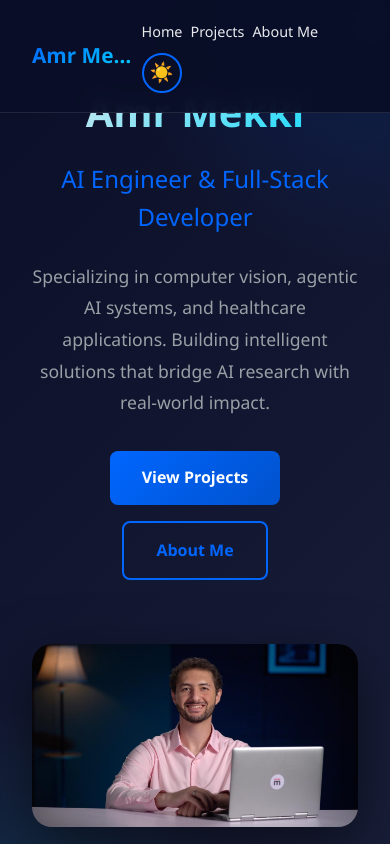
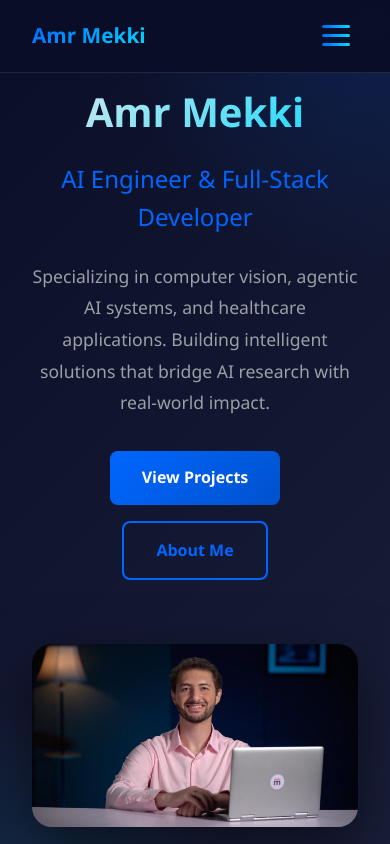
Before and after one commit to AmrMekki/portfolio, a plain HTML site: page index.html in a window 390 px wide. Shown: the top 844 px of the page. Drawn offline with Linux system fonts and the light colour scheme.

Commit message:
Fixed view for smaller screens

```diff
--- a/index.html
+++ b/index.html
@@ -19,6 +19,9 @@
           <button class="theme-toggle" onclick="toggleTheme()" title="Toggle theme">🌙</button>
         </li>
       </ul>
+      <button class="nav-toggle" aria-label="Toggle navigation">
+        <span class="hamburger"></span>
+      </button>
     </div>
   </nav>
 
--- a/script.js
+++ b/script.js
@@ -121,3 +121,15 @@ function showCopiedPopup() {
     setTimeout(() => { document.body.removeChild(popup); }, 300);
   }, 1500);
 }
+
+// Hamburger menu toggle
+document.querySelector('.nav-toggle').addEventListener('click', function() {
+  document.querySelector('nav ul').classList.toggle('active');
+});
+
+// Optional: close menu when a link is clicked (for better UX)
+document.querySelectorAll('nav ul li a').forEach(link => {
+  link.addEventListener('click', () => {
+    document.querySelector('nav ul').classList.remove('active');
+  });
+});
--- a/styles.css
+++ b/styles.css
@@ -124,6 +124,86 @@ nav a:hover::after {
     background: var(--primary);
     color: white;
     transform: rotate(180deg);
+}
+
+/* Hamburger styles */
+.nav-toggle {
+  display: none;
+  background: none;
+  border: none;
+  cursor: pointer;
+  margin-left: 1rem;
+  padding: 0.5rem;
+  z-index: 1001;
+}
+.hamburger {
+  display: block;
+  width: 28px;
+  height: 3px;
+  background: linear-gradient(90deg, var(--primary), var(--secondary));
+  position: relative;
+  border-radius: 2px;
+}
+.hamburger::before,
+.hamburger::after {
+  content: '';
+  display: block;
+  width: 28px;
+  height: 3px;
+  background: linear-gradient(90deg, var(--primary), var(--secondary));
+  position: absolute;
+  border-radius: 2px;
+  transition: 0.3s;
+}
+.hamburger::before {
+  top: -9px;
+}
+.hamburger::after {
+  top: 9px;
+}
+
+/* Light mode hamburger */
+[data-theme="light"] .hamburger,
+[data-theme="light"] .hamburger::before,
+[data-theme="light"] .hamburger::after {
+  background: linear-gradient(90deg, var(--primary-dark), var(--secondary));
+}
+
+/* Responsive nav for mobile */
+@media (max-width: 450px) {
+  nav ul {
+    display: none;
+    position: absolute;
+    top: 60px;
+    left: 0;
+    right: 0;
+    background: var(--bg-primary); /* Default to dark mode background */
+    flex-direction: column;
+    gap: 1rem;
+    padding: 1.5rem 0;
+    box-shadow: 0 4px 16px rgba(0,0,0,0.08);
+    z-index: 1000;
+  }
+  nav ul.active {
+    display: flex;
+  }
+  .nav-toggle {
+    display: block;
+  }
+  nav .container {
+    flex-direction: row;
+    align-items: center;
+    justify-content: space-between;
+    position: relative;
+  }
+}
+
+/* Light mode for mobile nav */
+@media (max-width: 450px) {
+  [data-theme="light"] nav ul {
+    background: var(--bg-secondary); /* Use light mode background */
+    box-shadow: 0 4px 16px rgba(0,0,0,0.08);
+  }
 }
 
 /* Hero Section */
```
